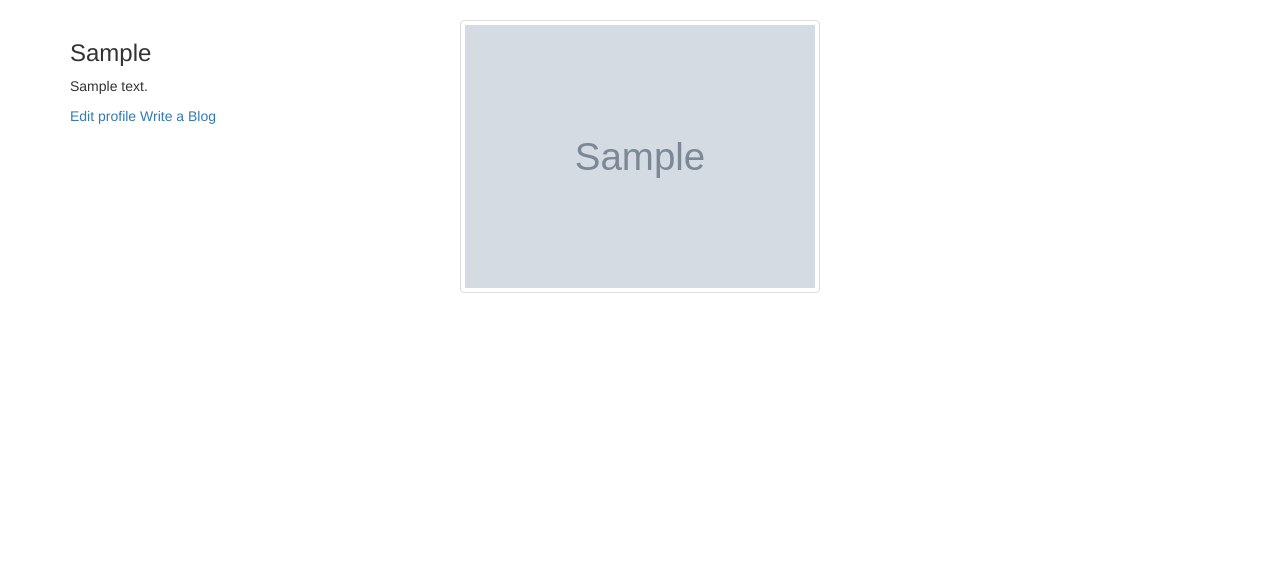
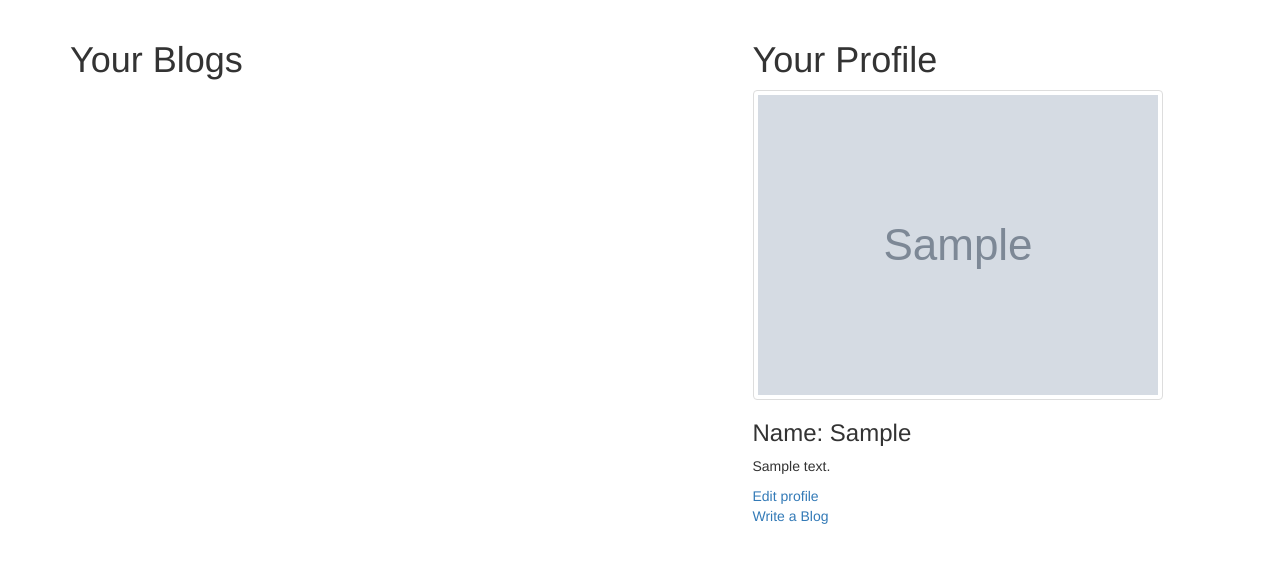
Before and after one commit to Josephat-n/myBlog, a Flask app: a page that uses app/templates/profile/profile.html in a window 1280 px wide. Shown: the part 52-615 px from the top of the page. Run offline with Flask 2, Linux system fonts and the light colour scheme; a user stored in the database is signed in; tables that the repository leaves empty hold one stand-in row (values such as "Sample post"); grey boxes marked "Sample" are stand-in pictures; data that the repository does not hold is empty; some libraries are stand-ins or nearby versions.

Commit message:
display a user's blogs in his/her profile page.

```diff
--- a/app/main/views.py
+++ b/app/main/views.py
@@ -1,7 +1,7 @@
 from flask import render_template, redirect, url_for
 from . import main
 from .. import db
-from ..models import Blog, User
+from ..models import Blog, User, Comment
 from .forms import CommentForm, BlogForm, UpdateProfile
 from flask_login import login_user,login_required,current_user,logout_user
 
@@ -34,12 +34,15 @@
 
 @main.route('/user/<uname>')
 def profile(uname):
+   # blogs = Blog.query.all()
+   blogs = Blog.query.filter_by(user_id = current_user.id)
+   print(blogs)
+
    user = User.query.filter_by(username = uname).first()
-
    if user is None:
       abort(404)
 
-   return render_template("profile/profile.html", user = user)
+   return render_template("profile/profile.html", user = user, blogs= blogs)
 
 @main.route('/user/<uname>/update',methods = ['GET','POST'])
 @login_required
--- a/app/templates/profile/profile.html
+++ b/app/templates/profile/profile.html
@@ -3,9 +3,31 @@
 {% block content %}
 <div class="container">
 <div class="row">
-<!-- displaying  Username-->
-  <div class="col-md-4">
-    <h3> {{user.username| capitalize}} </h3>
+  <!--This section is for displaying a users's blogs-->
+
+  <div class="col-md-7">
+    <h1>Your Blogs</h1>
+    {% for x in blogs %}
+    <ul class="list-group list-group-flush">
+        <li class="list-group-item">{{x.blog_msg}}</li>
+        <a href="/comment/{{x.id}}"><button class="btn btn-info">Edit Blog</button></a>
+        <hr>
+     </ul>
+     {% endfor %}
+  </div>
+
+
+  <div class="col-md-5">
+    <h1>Your Profile</h1>
+    <!--Display profile photo-->
+      {% if user.profile_pic_path %}
+      <img src="{{url_for('static',filename=user.profile_pic_path)}}" alt="" class="img-thumbnail">
+      {%else%}
+      <p>No profile picture</p>
+      {% endif %}
+
+    <!--Username-->
+    <h3>Name: {{user.username| capitalize}} </h3>
 
     <!--Displaying user bio-->
     {% if user.bio %}
@@ -15,19 +37,8 @@
     {% endif %}
 
     {% if user == current_user %}
-      <a href="{{url_for('main.update_profile',uname=user.username)}}">Edit profile</a>
+      <a href="{{url_for('main.update_profile',uname=user.username)}}">Edit profile</a><br>
       <a href="{{url_for('main.write_blog',uname=user.username)}}">Write a Blog</a>
-    {% endif %}
-
-  </div>
-
-  <!--Display profile photo-->
-  <div class="col-md-4">
-
-    {% if user.profile_pic_path %}
-    <img src="{{url_for('static',filename=user.profile_pic_path)}}" alt="" class="img-thumbnail">
-    {%else%}
-    <p>No profile picture</p>
     {% endif %}
   </div>
 </div>
```
